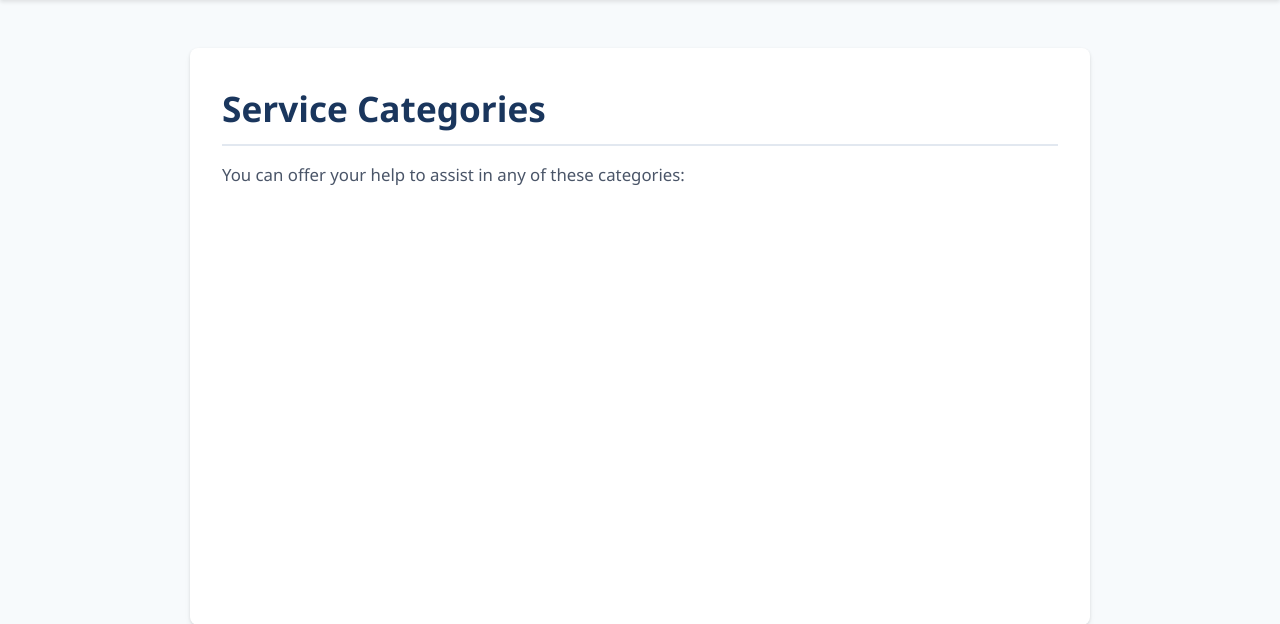
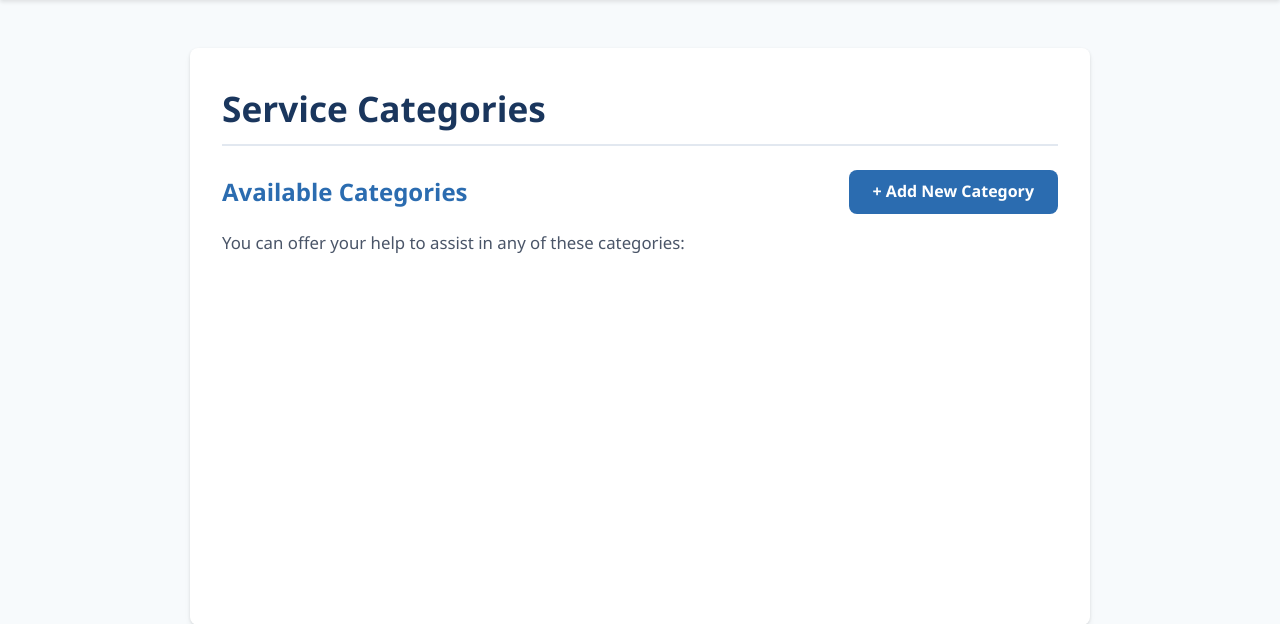
Before and after one commit to RonaldDiaz/cse340-course-repo, a Node server app: page /categories in a window 1280 px wide. Shown: the part 64-688 px from the top of the page. Run offline with Node 20, Linux system fonts and the light colour scheme; data that the repository does not hold is empty.

Commit message:
W04 Assignment: Inserting and Updating Data

```diff
--- a/src/controllers/categories.js
+++ b/src/controllers/categories.js
@@ -1,6 +1,17 @@
 // Import any needed model functions
-import { getAllCategories, getCategoryById, getCategoriesByProjectId, updateCategoryAssignments } from '../models/categories.js';
+import { validationResult, body } from 'express-validator';
+import { getAllCategories, getCategoryById, getCategoriesByProjectId, updateCategoryAssignments, createCategory, updateCategory } from '../models/categories.js';
 import { getProjectsByCategoryId, getProjectDetails } from '../models/projects.js';
+
+// Define validation and sanitization rules for category form
+const categoryValidation = [
+    body('name')
+        .trim()
+        .notEmpty()
+        .withMessage('Category name is required')
+        .isLength({ min: 3, max: 100 })
+        .withMessage('Category name must be between 3 and 100 characters')
+];
 
 // Define any controller functions
 const showCategoriesPage = async (req, res) => {
@@ -42,5 +53,54 @@ const processAssignCategoriesForm = async (req, res) => {
     res.redirect(`/project/${projectId}`);
 };
 
+const showNewCategoryForm = (req, res) => {
+    const title = 'Create New Category';
+    res.render('new-category', { title });
+};
+
+const processNewCategoryForm = async (req, res) => {
+    const results = validationResult(req);
+    if (!results.isEmpty()) {
+        results.array().forEach((error) => {
+            req.flash('error', error.msg);
+        });
+
+        return res.redirect('new-category');
+    }
+
+    const name = req.body.name;
+    await createCategory(name);
+
+    // Set a success flash message
+    req.flash('success', `Category "${name}" created successfully.`);
+    res.redirect('/categories');
+};
+
+const showEditCategoryForm = async (req, res) => {
+    const categoryId = req.params.id;
+    const category = await getCategoryById(categoryId);
+
+    const title = 'Edit Category';
+    res.render('edit-category', { title, category });
+};
+
+const processEditCategoryForm = async (req, res) => {
+    const categoryId = req.params.id;
+    const results = validationResult(req);
+
+    if (!results.isEmpty()) {
+        results.array().forEach(error =>
+            req.flash('error', error.msg)
+        );
+        return res.redirect(`/edit-category/${categoryId}`);
+    }
+
+    const name = req.body.name.trim();
+
+    await updateCategory(categoryId, name);
+    req.flash('success', 'Category updated successfully.');
+    res.redirect(`/category/${categoryId}`);
+};
+
 // Export any controller functions
-export { showCategoriesPage, showCategoryDetailsPage, showAssignCategoriesForm, processAssignCategoriesForm };
+export { showCategoriesPage, showCategoryDetailsPage, showAssignCategoriesForm, processAssignCategoriesForm, categoryValidation, showNewCategoryForm, processNewCategoryForm, showEditCategoryForm, processEditCategoryForm };
--- a/src/controllers/organizations.js
+++ b/src/controllers/organizations.js
@@ -80,6 +80,7 @@ const showEditOrganizationForm = async (req, res) => {
 
 const processEditOrganizationForm = async (req, res) => {
     // Check for validation errors
+    const organizationId = req.params.id;
     const results = validationResult(req);
     if (!results.isEmpty()) {
         // Validation failed - loop through errors
@@ -91,7 +92,6 @@ const processEditOrganizationForm = async (req, res) => {
         return res.redirect('/edit-organization/' + req.params.id);
     }
 
-    const organizationId = req.params.id;
     const { name, description, contactEmail, logoFilename } = req.body;
 
     await updateOrganization(organizationId, name, description, contactEmail, logoFilename);
--- a/src/controllers/projects.js
+++ b/src/controllers/projects.js
@@ -88,6 +88,7 @@ const showEditProjectForm = async (req, res) => {
 };
 
 const processEditProjectForm = async (req, res) => {
+    const projectId = req.params.id;
     const errors = validationResult(req);
     if (!errors.isEmpty()) {
         // Loop through validation errors and flash them
@@ -98,7 +99,6 @@ const processEditProjectForm = async (req, res) => {
         // Redirect back to the new project form
         return res.redirect('/edit-project' + req.params.id);
     }
-    const projectId = req.params.id;
     const { organizationId, title, description, location, date } = req.body;
 
     await updateProject(
--- a/src/models/categories.js
+++ b/src/models/categories.js
@@ -66,4 +66,46 @@ const updateCategoryAssignments = async(projectId, categoryIds) => {
     }
 }
 
-export { getAllCategories, getCategoryById, getCategoriesByProjectId, assignCategoryToProject, updateCategoryAssignments }
+const createCategory = async (name) => {
+    const query = `
+        INSERT INTO public.categories (name)
+        VALUES ($1)
+        RETURNING category_id;
+    `;
+
+    const result = await db.query(query, [name]);
+
+    if (result.rows.length === 0) {
+        throw new Error('Failed to create category');
+    }
+
+    if (process.env.ENABLE_SQL_LOGGING === 'true') {
+        console.log('Created new category with ID:', result.rows[0].category_id);
+    }
+
+    return result.rows[0].category_id;
+};
+
+const updateCategory = async (categoryId, name) => {
+    const query = `
+        UPDATE public.categories
+        SET name = $1
+        WHERE category_id = $2
+        RETURNING category_id;
+    `;
+
+    const queryParams = [name, categoryId];
+    const result = await db.query(query, queryParams);
+
+    if (result.rows.length === 0) {
+        throw new Error('Category not found');
+    }
+
+    if (process.env.ENABLE_SQL_LOGGING === 'true') {
+        console.log('Updated category with ID:', categoryId);
+    }
+
+    return result.rows[0].category_id;
+};
+
+export { getAllCategories, getCategoryById, getCategoriesByProjectId, assignCategoryToProject, updateCategoryAssignments, createCategory, updateCategory }
--- a/src/views/categories.ejs
+++ b/src/views/categories.ejs
@@ -3,11 +3,17 @@
         <h1>
             <%= title %>
         </h1>
+
+        <div class="section-header">
+            <h2>Available Categories</h2>
+            <a href="/new-category" class="btn-primary">+ Add New Category</a>
+        </div>
         <p>You can offer your help to assist in any of these categories:</p>
+
         <div class="categories-grid">
             <% categories.forEach(category=> { %>
                 <a href="/category/<%= category.category_id %>" class="category-card"
-                    style="background-image: url('/images/category-<%=category.category_id%>.jpg');">
+                    style="background-image: url('/images/category-<%= category.category_id %>.jpg'), url('/images/category-placeholder.jpg');">
                     <div class="category-overlay">
                         <h2>
                             <%= category.name %>
```
Also changed, not shown: src/routes.js (+6 -2 lines), src/views/category.ejs (+8 -3 lines), src/views/edit-category.ejs (added, +20 -0 lines), src/views/new-category.ejs (added, +21 -0 lines), public/images/category-placeholder.jpg (added).
